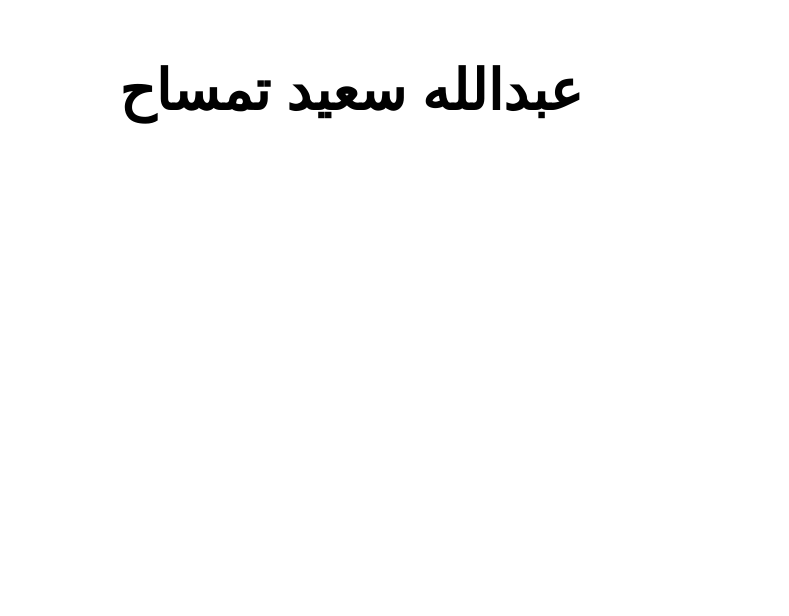
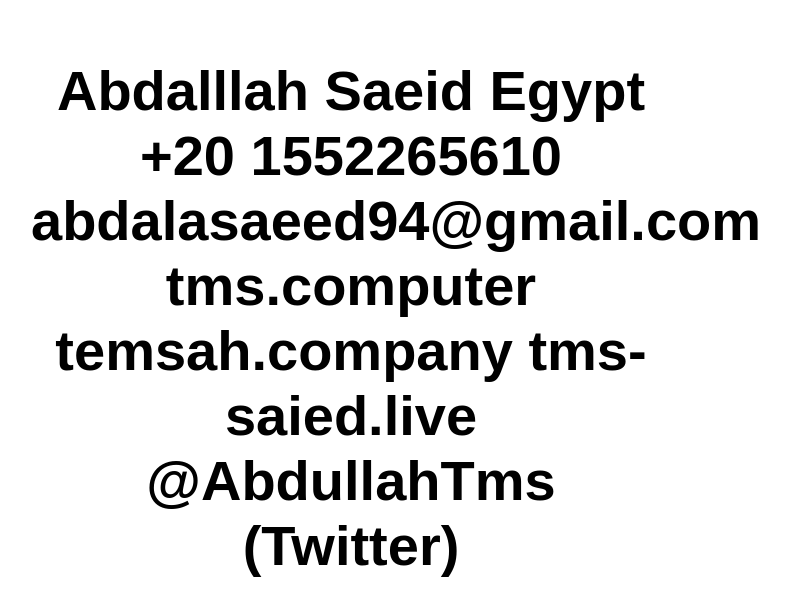
Before and after one commit to abdalatms/tms, a plain HTML site: page index.html in a window 1280 px wide. Shown: the whole page, without its empty margins (289-1078 px from the left). Drawn offline with Linux system fonts and the light colour scheme.

Commit message:
Update index.html

```diff
--- a/index.html
+++ b/index.html
@@ -10,7 +10,10 @@
 
 <body>
   <main>
-    <h1>عبدالله سعيد تمساح </h1>
+    <h1>Abdalllah Saeid
+Egypt
++20 1552265610  abdalasaeed94@gmail.com
+tms.computer  temsah.company  tms-saied.live  @AbdullahTms (Twitter) </h1>
   </main>
 </body>
 
```
